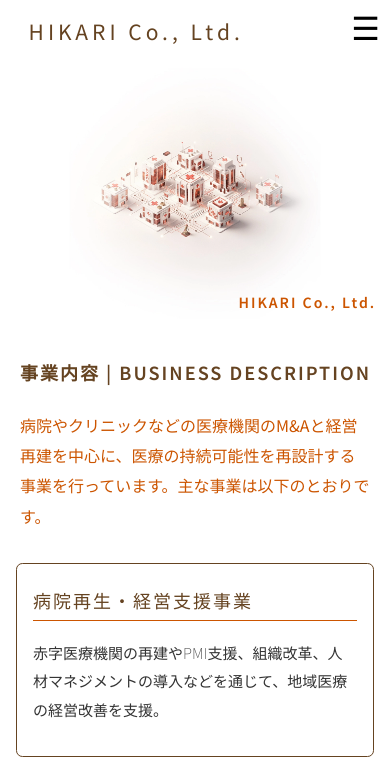
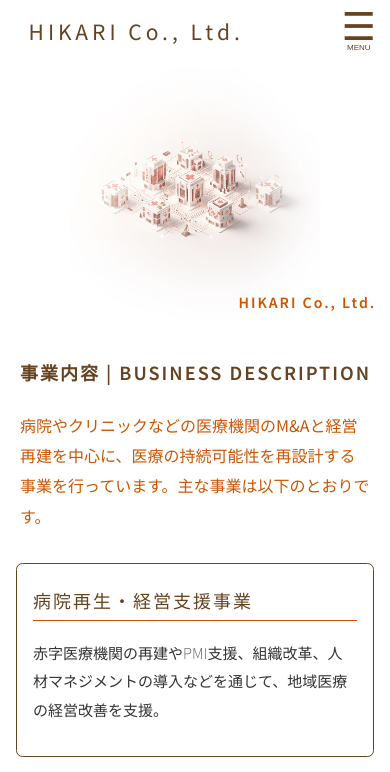
Before and after one commit to cotsumen/hikari-co-ltd, a plain HTML site: page index.html in a window 390 px wide. Shown: the top 772 px of the page. Drawn offline with Linux system fonts and the light colour scheme.

Commit message:
バーガーメニューの修正

```diff
--- a/index.html
+++ b/index.html
@@ -12,7 +12,7 @@
 <body>
   <header class="site-header">
     <h1 class="noto-sans-jp normal">HIKARI Co., Ltd.</h1>
-    <button class="menu-toggle" aria-label="メニューを開く">☰</button>
+    <button class="menu-toggle" aria-label="メニューを開く">☰<br><span>MENU</span></button>
 
     <nav class="global-nav">
       <ul>
--- a/styles/style.css
+++ b/styles/style.css
@@ -80,13 +80,13 @@ a:target {
 /* ハンバーガーボタン */
 .menu-toggle {
   display: none;
-  font-size: 2rem;
+  font-size: 2.4rem;
   background: none;
   border: none;
   cursor: pointer;
   position:absolute;
-  top:10px;
-  right:10px;
+  top:22px;
+  right:14px;
 }
 
 /* PC表示 */
@@ -101,6 +101,15 @@ a:target {
 @media (max-width: 767px) {
   .menu-toggle {
     display: block;
+    color:var(--dark-color);
+    line-height:10px;
+    transition:all .3s 0s ease-in-out;
+  }
+  .menu-toggle span {
+    font-size:8px;
+  }
+  .menu-toggle:hover {
+    color:var(--light-color);
   }
 
   .global-nav {
@@ -110,6 +119,7 @@ a:target {
     transition: max-height 0.4s ease, opacity 0.3s ease;
     z-index:2;
     background:url('../images/ptbk.png') repeat center;
+    filter:invert(100%);
     position: absolute;
     top: 100%;
     left: 0;
@@ -126,7 +136,8 @@ a:target {
     padding: 1rem 0;
     width:100%;
     text-align:center;
-    color:var(--base-color);
+    filter:invert(100%);
+    color:var(--dark-color);
   }
 
   /* 開いた状態 */
@@ -191,7 +202,8 @@ a:target {
   height:100%;
   background:url('../images/ptbk.png') repeat center;
   background-size:2px 2px;
-  opacity:0;
+  filter:invert(100%);
+  opacity:.3;
   z-index:1;
 }
 @media (max-width: 767px) {
```
